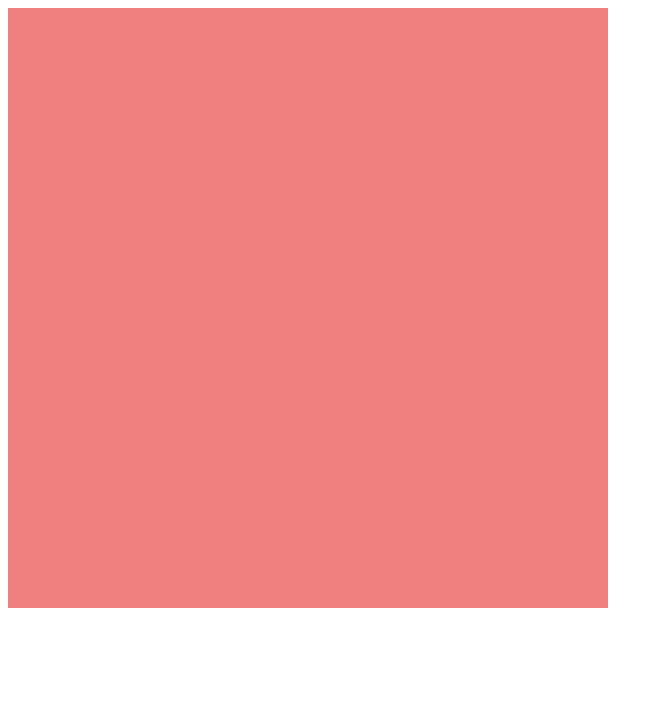
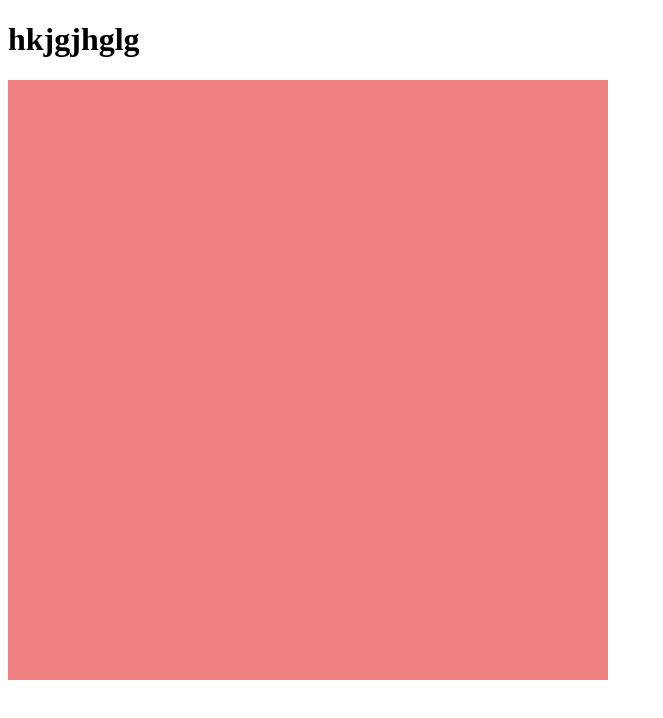
Before and after one commit to redalaameche/BrickGame, a plain HTML site: page index.html in a window 1280 px wide. Shown: the whole page, without its empty margins (0-663 px from the left). Drawn offline with Linux system fonts and the light colour scheme.

Commit message:
ana ja kjd

```diff
--- a/index.html
+++ b/index.html
@@ -8,7 +8,7 @@
 
 </head>
 <body>
-
+<h1>hkjgjhglg</h1>
 <canvas id="mainCanvas" height="600" width="600"></canvas>
 
 <style src="brick.js"></style>
```
